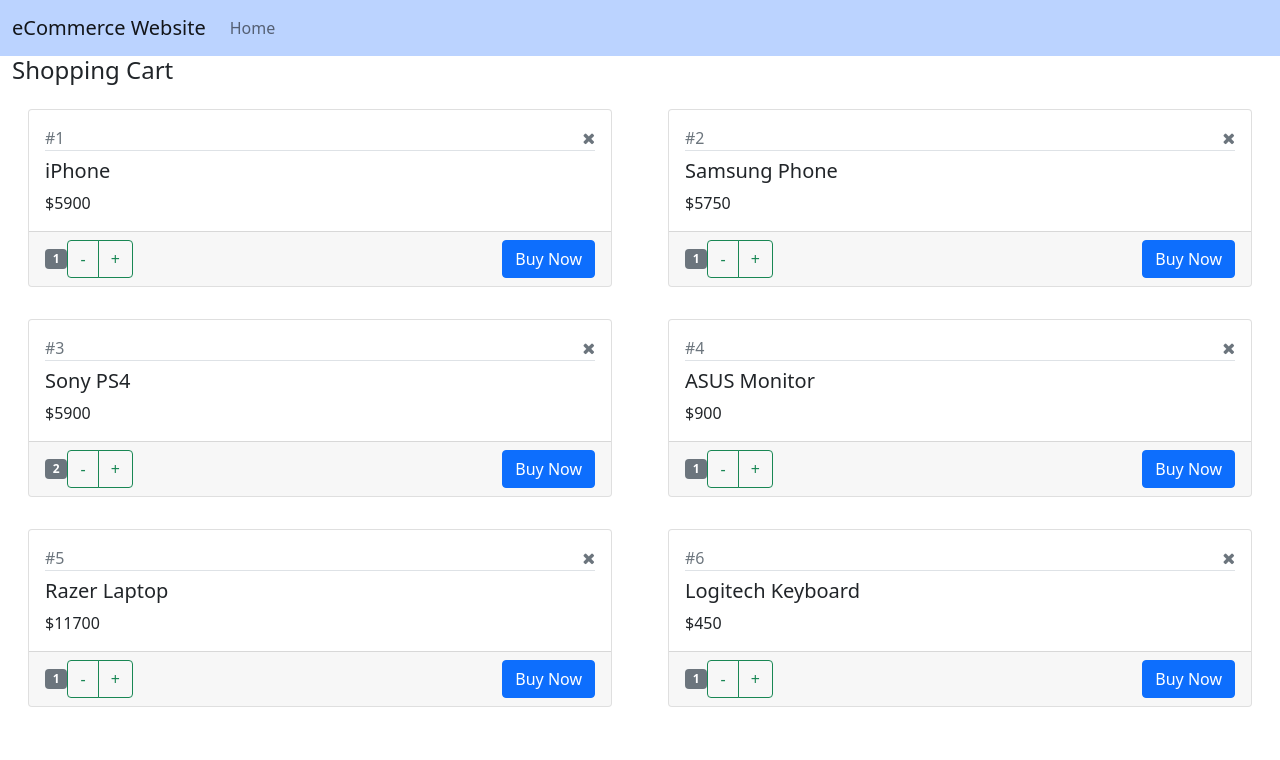
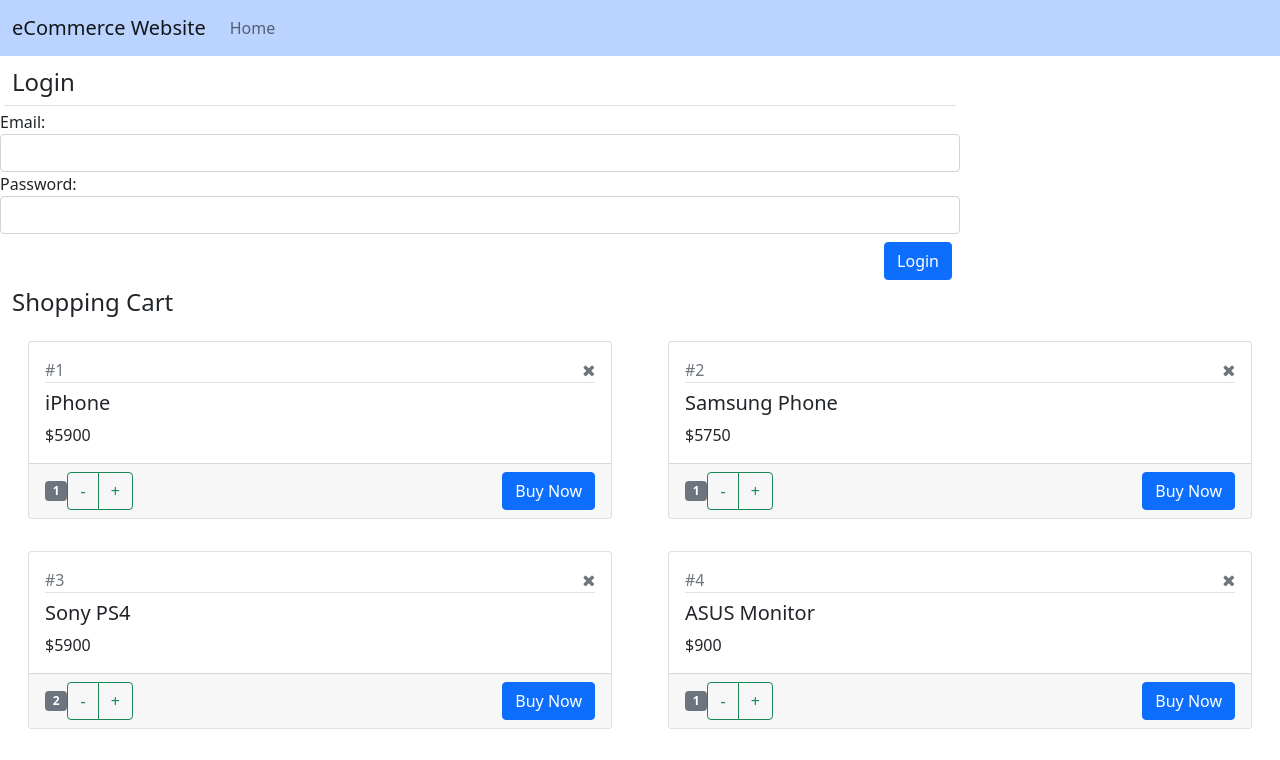
Before and after one commit to JazzPants/ecommerce-app-first, a React (Create React App) app: page / in a window 1280 px wide. Shown: the top 760 px of the page. Built offline with nearby package versions, Linux system fonts and the light colour scheme.

Commit message:
Fourth Commit

```diff
--- /dev/null
+++ b/src/components/Login.js
@@ -0,0 +1,73 @@
+import React, { Component } from "react";
+import NavBar from "./NavBar";
+import ShoppingCart from "../containers/ShoppingCart";
+
+class Login extends Component {
+  constructor(props) {
+    super(props);
+    this.state = { email: "", password: "", message: "" };
+  }
+
+  onLoginClick = () => {
+    console.log(this.state);
+    if (
+      this.state.email === "test@123.com" &&
+      this.state.password === "test123"
+    ) {
+      //success
+      this.setState({
+        message: <span className="text-success">Successfully logged in</span>,
+      });
+    } else {
+      //error
+      this.setState({
+        message: (
+          <span className="text-danger">Invalid login, please try again.</span>
+        ),
+      });
+    }
+  };
+
+  render() {
+    return (
+      <div className="col-lg-9">
+        <h4 className="m-1 p-2 border-bottom">Login</h4>
+        {/* Email Input starts */}
+        <div className="form-group form-row">
+          <label className="col-lg-4">Email:</label>
+          <input
+            type="text"
+            className="form-control"
+            value={this.state.email}
+            onChange={(event) => {
+              this.setState({ email: event.target.value });
+            }}
+          />
+        </div>
+        {/* Email Input ends */}
+        {/* Password Input starts */}
+        <div className="form-group form-row">
+          <label className="col-lg-4">Password:</label>
+          <input
+            type="password"
+            className="form-control"
+            value={this.state.password}
+            onChange={(event) => {
+              this.setState({ password: event.target.value });
+            }}
+          />
+        </div>
+        {/* Password Input ends */}
+
+        <div className="text-end">
+          {this.state.message}
+          <button className="btn btn-primary m-2" onClick={this.onLoginClick}>
+            Login
+          </button>
+        </div>
+      </div>
+    );
+  }
+}
+
+export default Login;
--- a/src/components/ProductShow.js
+++ b/src/components/ProductShow.js
@@ -1,9 +1,13 @@
 import React, { Component } from "react";
 
 class ProductShow extends Component {
-  state = {
-    product: this.props.product,
-  };
+  constructor(props) {
+    super(props);
+    this.state = {
+      product: this.props.product,
+    };
+  }
+
   render() {
     // console.log(this.props);
     return (
@@ -56,6 +60,11 @@
       </div>
     );
   }
+  //clean up phase
+  //Executes when the current instance of the current component is being deleted from memory.
+  componentWillUnmount() {
+    // console.log("componentWillUnmount phase - ProductShow");
+  }
 }
 //advantage: make changes to state in child, without affecting parent
 //two arguments in + and - functions, second argument are max/min for quantity
--- a/src/containers/App.js
+++ b/src/containers/App.js
@@ -1,7 +1,8 @@
 import React from "react";
-import MainContent from "../components/MainContent";
+// import MainContent from "../components/MainContent";
 import NavBar from "../components/NavBar";
 import ShoppingCart from "../containers/ShoppingCart";
+import Login from "../components/Login";
 // import React, { Component } from "react";
 
 class App extends React.Component {
@@ -10,6 +11,7 @@
       <React.Fragment>
         <NavBar />
         {/* <MainContent /> */}
+        <Login></Login>
         <ShoppingCart />
       </React.Fragment>
     );
--- a/src/containers/ShoppingCart.js
+++ b/src/containers/ShoppingCart.js
@@ -2,7 +2,9 @@
 import ProductShow from "../components/ProductShow";
 
 class ShoppingCart extends Component {
-  state = {
+  constructor(props) {
+    super(props); //calling the constructor of the parent class (APP.js), so we can retrieve props from it
+    this.state = {
       products: [
         { id: 1, productName: "iPhone", price: 5900, quantity: 1 },
         { id: 2, productName: "Samsung Phone", price: 5750, quantity: 1 },
@@ -12,6 +14,8 @@
         { id: 6, productName: "Logitech Keyboard", price: 450, quantity: 1 },
       ],
     };
+  }
+
   //executes when user clicks the + button
   handleIncrement = (product, maxValue) => {
     // console.log("increment", product);
@@ -19,7 +23,7 @@
     //get index of product given by ProductShow
     let allProducts = [...this.state.products];
     let index = allProducts.indexOf(product);
-    console.log(allProducts[index]);
+    // console.log(allProducts[index]);
     if (allProducts[index].quantity < maxValue) {
       allProducts[index].quantity++;
       //update state of ShoppingCart
@@ -33,7 +37,7 @@
     // console.log("decrement", product);
     let allProducts = [...this.state.products];
     let index = allProducts.indexOf(product);
-    console.log(allProducts[index]);
+    // console.log(allProducts[index]);
     if (allProducts[index].quantity > minValue) {
       allProducts[index].quantity--;
       //update state of ShoppingCart
@@ -84,7 +88,38 @@
       </div>
     );
   }
+
+  //Executes after constructor and render method (including complete life cycles of child components, if there are any) of any current component
+  //for HTTP requests (fetch!!), let's page render first then performs any requests!
+  componentDidMount() {
+    //fetch data from data source
   }
+
+  //   componentDidUpdate(prevProps, prevState) {
+  //     console.log(
+  //       "componentDidUpate",
+  //       prevProps,
+  //       prevState,
+  //       this.props,
+  //       this.state
+  //     );
+  //   } //render the componentDidUpdate
+
+  componentWillUnmount() {
+    console.log("componentWillUnmount phase - ShoppingCart");
+  }
+}
+
+//use this condition to make http calls e.g.
+//if (prevProps.x === this.props.x) {
+//make http call
+//}
+
+//componentWillUnmount
+//cancel http requests
+//when there's a change of route
+//when a Parent deletes a child component
+
 //each ProductShow component contains a prop with the product object which contains info on the product,
 //in the child, this product passed back up in an onClick callback function, this.state.product is the exact product given as an argument to the decrement/increment functions
 //parents can pass either props and HTML elements(content such as the button) to children, you must render them in the child to make them appear
```
Lines whose indentation alone changed are shown as unchanged.
